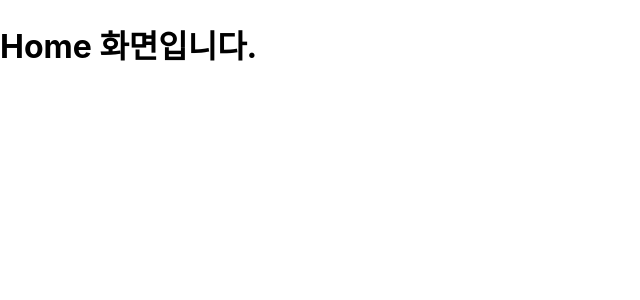
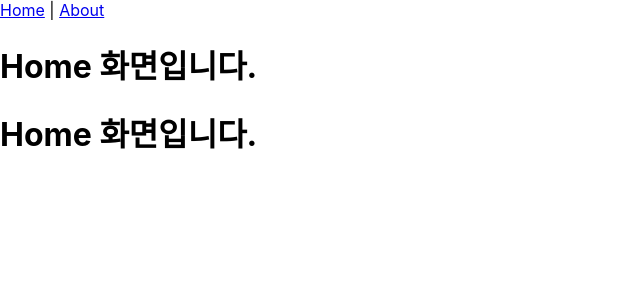
Before and after one commit to olsi10/react, a React (Create React App) app in the folder my-app/: page / in a window 1280 px wide. Shown: the top 300 px of the page, without its empty margins (0-640 px from the left). Built offline with nearby package versions, Linux system fonts and the light colour scheme.

Commit message:
웹 브라우저 라우팅 -> 웹 페이지 이동 구현

```diff
--- a/my-app/src/App.js
+++ b/my-app/src/App.js
@@ -1,16 +1,30 @@
 // import logo from './logo.svg';
 // import './App.css';
 
+import React from "react";
+import {Routes, Route, Link} from "react-router-dom";
+
 import Home from "./pages/Home";
+import About from "./pages/About";
 
 function App() {
   return (
     <div className="App">
+      <nav>
+        {/* a 태그의 href="/" 와 같음 */}
+        <Link to = "/">Home</Link> | <Link to = "/about">About</Link>
+      </nav>
+      {/* Routes는 Route의 묶음 */}
+      <Routes>
+        <Route path="/" element={<Home />} />
+        <Route path="/about" element={<About />} />
+      </Routes>
         <Home />
     </div>
   );
 }
 
+
 export default App;
 
 // ** 항상 무언가 실행할 때 경로 확인 필수!! **
```
